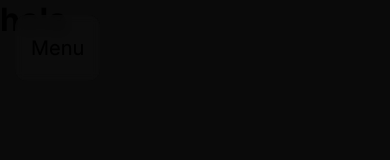
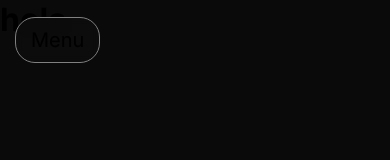
Before and after one commit to joacomonte/montesano-computacion, a Next.js app: page /items in a window 390 px wide. Shown: the top 160 px of the page. Built offline with nearby package versions, Linux system fonts and the light colour scheme.

Commit message:
new changes

```diff
--- a/src/app/components/QuickSearch/QuickSearch.tsx
+++ b/src/app/components/QuickSearch/QuickSearch.tsx
@@ -27,7 +27,7 @@ const QuickSearch: FC<QuickSearchProps> = ({ data }) => {
     <div className={styles.componentContainer} ref={divRef}>
       <input
         type="text"
-        placeholder="Quick Search..."
+        placeholder="Busqueda"
         value={searchTerm}
         onChange={(e) => setSearchTerm(e.target.value)}
         className={styles.searchInput}
--- a/src/app/components/SideMenu/SideMenu.module.css
+++ b/src/app/components/SideMenu/SideMenu.module.css
@@ -1,23 +1,35 @@
+
+/* Styles for mobile devices */
+
 .sideMenu {
     position: fixed;
     display: flex;
     flex-direction: column;
     cursor: pointer;
-    margin: 15px;
-    padding: 15px;
+    margin: 17px 15px;
+    padding: 5px 15px;
     transition: border 0.3s ease, border-radius 0.3s ease;
     border: 1px solid transparent;
     border-radius: 12px;
-    background-color: rgba(13, 13, 13, 0.7);
+    background-color: rgba(13, 13, 13, 0.901);
     backdrop-filter: blur(5px);
     z-index: 6;
-
+    overflow-y: auto;
 }
 
 .sideMenu:hover {
     border: 1px solid grey;
     border-radius: 20px;
 }
+
+@media (max-width: 768px) {
+    .sideMenu {
+        border: 1px solid grey;
+        border-radius: 20px;
+    }
+}
+
+
 
 .menuTitle {
     margin: 5px 0;
--- a/src/app/components/SideMenu/SideMenu.tsx
+++ b/src/app/components/SideMenu/SideMenu.tsx
@@ -23,8 +23,13 @@ const SideMenu = ({ data }: SideMenuProps) => {
 
   return (
     <aside ref={divRef} className={style.sideMenu}>
-      {!isMenuOpen && <div className={style.menuTitle} onClick={() => toggleMenu()}>Menu</div>}
-      {isMenuOpen && <div className={style.menuTitle} onClick={() => toggleMenu()}>X</div>}
+      <div
+        className={style.menuTitle}
+        onClick={() => toggleMenu()}
+      >
+        {isMenuOpen ? "X" : "Menu"}
+      </div>
+
       {isMenuOpen &&
         data.map((category) => (
           <MenuItem key={category.id} {...category} depth={0} />
--- a/src/app/page.module.css
+++ b/src/app/page.module.css
@@ -3,13 +3,14 @@
   flex-direction: column;
   justify-content: space-between;
   align-items: center;
-  padding: 2rem 100px;
+  padding: 20px 5vw;
   min-height: 100vh;
 }
 
 .productsContainer{
   width: 100%;
 
+  margin-top: 50px;
   display: flex;
   justify-content: center;
   align-items: center;
```
Also changed, not shown: src/app/components/QuickSearch/QuickSearch.module.css (+24 -3 lines).
